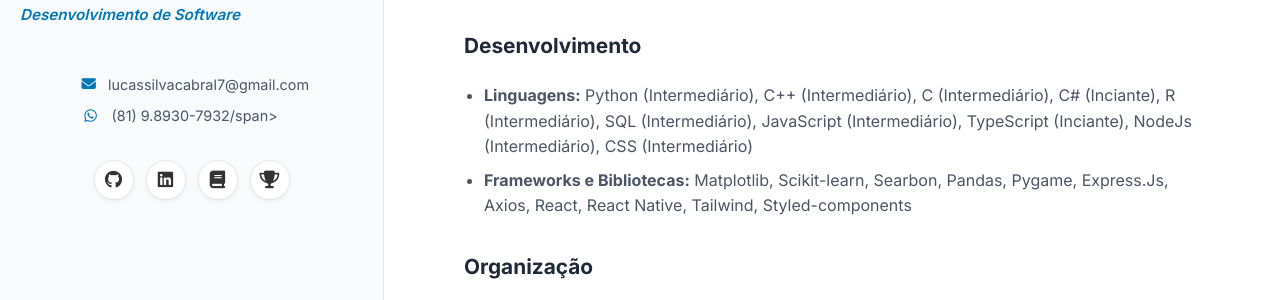
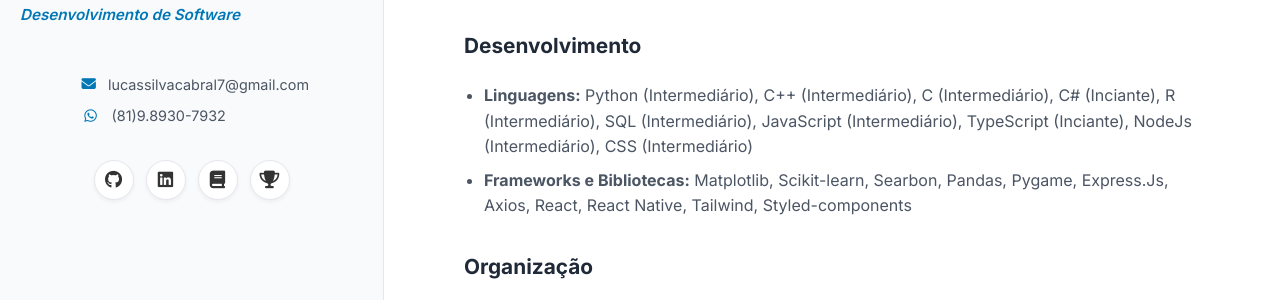
Before and after one commit to LucasCabra7/LucasCabral.github.io, a Jekyll site: the page built from README.md, in a window 1280 px wide. Shown: the part 452-752 px from the top of the page. Built offline with Jekyll 4.4.1, drawn with Linux system fonts in a browser that asks for light colours; our own code applies the rules of GitHub Pages for plain Markdown files.

Commit message:
Update default.html

```diff
--- a/_layouts/default.html
+++ b/_layouts/default.html
@@ -31,14 +31,14 @@
 
       <div class="contact-info">
 
-        <a href="lucassilvacabral7@gmail.com" class="contact-item">
+        <a href="mailto:lucassilvacabral7@gmail.com" class="contact-item">
           <i class="fa-solid fa-envelope"></i>
           <span>lucassilvacabral7@gmail.com</span>
         </a>
 
         <a href="https://wa.me/qr/OU4GZC5BM5USN1" target="_blank" class="contact-item">
           <i class="fa-brands fa-whatsapp"></i>
-          <span>(81) 9.8930-7932/span>
+          <span>(81)9.8930-7932 </span>
         </a>
 
       </div>
```
